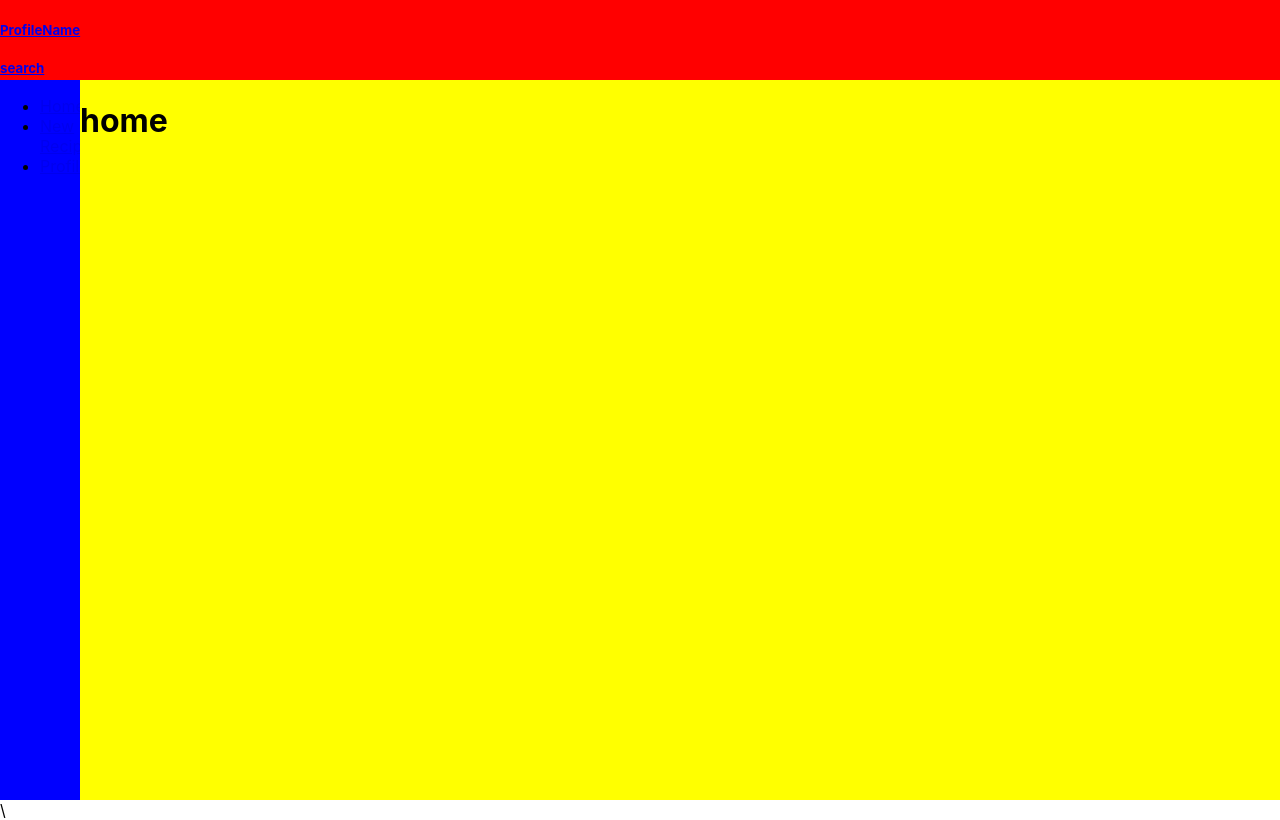
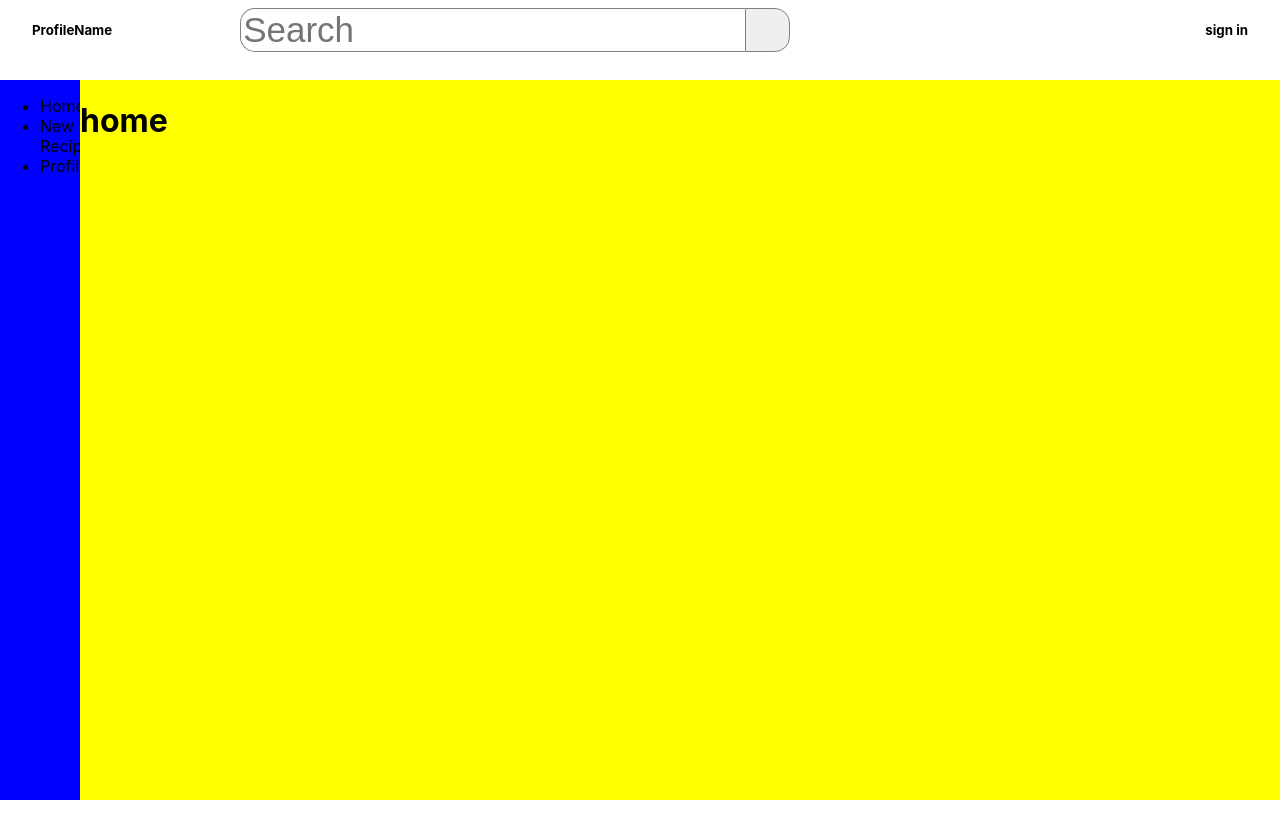
Before and after one commit to SimonBystrom/recipe-sns, a React (Create React App) app: page / in a window 1280 px wide. Built offline with nearby package versions, Linux system fonts and the light colour scheme.

Commit message:
general rough layout for navbar
Signed-off-by: simonbystrom <simonbystrom@Simons-MacBook-Air.local>

```diff
--- a/package.json
+++ b/package.json
@@ -11,7 +11,8 @@
     "react": "^16.14.0",
     "react-dom": "^16.14.0",
     "react-router-dom": "^5.2.0",
-    "react-scripts": "3.4.3",
+    "react-scripts": "^3.4.4",
+    "remixicon": "^2.5.0",
     "tailwindcss": "^1.9.5"
   },
   "scripts": {
--- a/src/App.css
+++ b/src/App.css
@@ -10,7 +10,7 @@
 
 .Navbar {
   grid-area: nav;
-  background-color: red;
+
 }
 
 .Sidebar {
--- a/src/App.js
+++ b/src/App.js
@@ -1,16 +1,14 @@
 import React from 'react';
 import {
-  BrowserRouter as Router,
   Switch,
   Route,
-  Link
 } from "react-router-dom"
 
 import './App.css';
 import Navbar from './Pages/Navbar'
 import Sidebar from './Pages/Sidebar'
 
-
+// add login page conditional rendering
 function App() {
   return (
       <div className="App">
--- /dev/null
+++ b/src/Pages/Navbar.css
@@ -0,0 +1,51 @@
+.Container-Navbar{
+    display: flex;
+    align-items: center;
+    margin-top: 0px;
+}
+
+a {
+    text-decoration: none;
+    color: black;
+}
+a:visited {
+    text-decoration: none;
+}
+
+#profile{
+    margin-left: 2em;
+
+}
+
+#searchResults {
+    margin-left: 10%;
+    margin-right: 10%;
+    flex: 2;
+
+}
+
+#signIn {
+    margin-right: 2em;
+
+}
+
+
+
+
+form > input {
+    min-width: 500px;
+    font-size: 35px;
+    float: left;
+
+    border: 1px solid gray;
+    border-right: none;
+    border-radius: 15px 0px 0px 15px;
+}
+
+form > button {
+    height: 44px;
+    border: 1px solid gray;
+    border-radius: 0px 15px 15px 0px;
+    width: 45px;
+    float: left;
+}
--- a/src/Pages/Navbar.js
+++ b/src/Pages/Navbar.js
@@ -1,17 +1,22 @@
 import React from 'react'
 import {Link} from 'react-router-dom'
+import "./Navbar.css"
 
 
+// Set up searchbar and where Profile name will go + Sign out button
 export default function  Navbar(){
     return(
-        <div>
-            <Link to="/profile">
+        <div className="Container-Navbar">
+            <Link to="/profile" id="profile">
                 <h5>ProfileName</h5>
             </Link>
-            <Link to="/searchResults">
-                <h5>search</h5>
+            <Link to="/searchResults" id="searchResults">
+                <form>
+                    <input type="text" placeholder="Search" name="search"></input>
+                    <button></button>
+                </form>
             </Link>
-            <Link to="/signIn">
+            <Link to="/signIn" id="signIn">
                 <h5>sign in</h5>
             </Link>
         </div>
--- a/src/Pages/Sidebar.js
+++ b/src/Pages/Sidebar.js
@@ -1,11 +1,9 @@
 import React from 'react'
 import {
-    BrowserRouter as Router,
-    Switch,
-    Route,
     Link
   } from "react-router-dom"
 
+  // Style Links properly
 
 export default function  Sidebar(){
     return(
@@ -14,6 +12,7 @@ export default function  Sidebar(){
                 <ul>
                     <li>
                         <Link to="/">Home</Link>
+
                     </li>
                     <li>
                         <Link to="/newRecipe">New Recipe</Link>
--- a/src/index.js
+++ b/src/index.js
@@ -8,7 +8,7 @@ import { BrowserRouter } from "react-router-dom";
 ReactDOM.render(
   <React.StrictMode>
     <BrowserRouter>
-      <App />\
+      <App />
     </BrowserRouter>
   </React.StrictMode>,
   document.getElementById('root')
```
Also changed, not shown: 1 other file (tests, documents, lock files or other folders).
